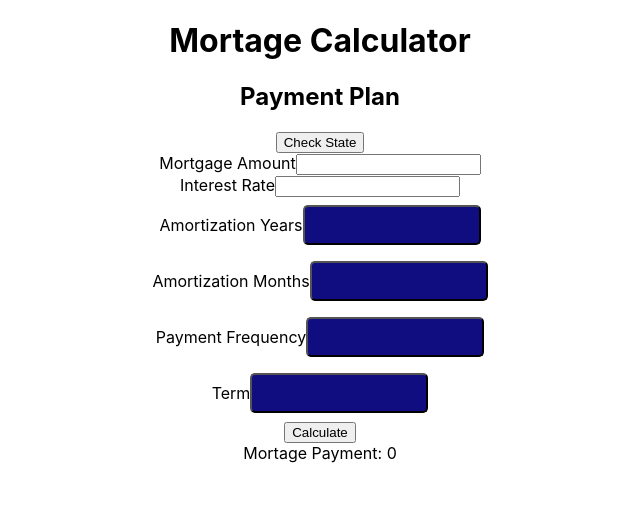
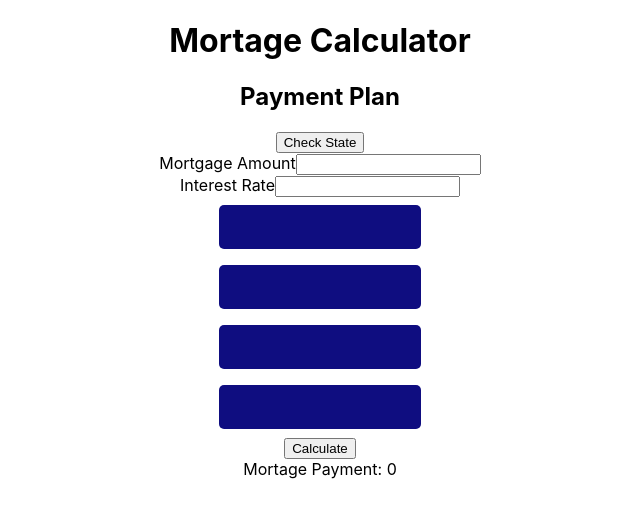
Before and after one commit to JadSafah/mortgage_calculator, a React (Create React App) app: page / in a window 1280 px wide. Shown: the top 518 px of the page, without its empty margins (320-960 px from the left). Built offline with nearby package versions, Linux system fonts and the light colour scheme.

Commit message:
edit css and added mocha

```diff
--- a/package.json
+++ b/package.json
@@ -6,6 +6,7 @@
     "@testing-library/jest-dom": "^4.2.4",
     "@testing-library/react": "^9.5.0",
     "@testing-library/user-event": "^7.2.1",
+    "mocha": "^8.1.0",
     "react": "^16.13.1",
     "react-dom": "^16.13.1",
     "react-scripts": "3.4.1"
--- a/src/App.css
+++ b/src/App.css
@@ -6,15 +6,28 @@
   position: relative;
   display: block;
   padding: 8px;
+  margin: auto;
 }
+
+.dd-header{
+  width:178px;
+  height:20px;
+  margin: auto;
+  background-color:#0f0d80 ;
+  padding:12px;
+  border-radius:5px;
+  font-weight:bold;
+  color:white;
+}
+
 .dd-list {
+  position: absolute;
   display: block;
-  list-style-type: none;
-  margin: 0;
+  margin: auto;
   padding: 8px;
   top:45px;
   right:0px;
-  width: 200px;
+  width: 100%;
   background-color: white;
   font-weight:bold;
   box-shadow: 0px 8px 16px 0px rgba(0,0,0,0.2);
@@ -31,25 +44,6 @@
 li:hover {
   background-color: #e5e5e5;
   color: white;
-}
-.dd-header{
-  width:178px;
-  height:40px;
-  background-color:#0f0d80 ;
-  padding:12px;
-  border-radius:5px;
-  font-weight:bold;
-  color:white;
-}
-.button:before{
-  content:"";
-  position:absolute;
-  width:0px;
-  height:0px;
-  border: 10px solid;
-  border-color: white transparent transparent transparent;
-  right:6px;
-  top:18px;
 }
 
 @media (prefers-reduced-motion: no-preference) {
--- a/src/Dropdown.js
+++ b/src/Dropdown.js
@@ -11,10 +11,9 @@
 
     return (
         <div className="dd-wrapper">
-            {props.title}
-            <button className="dd-header" onClick={() => handleDropdownClick()}>
+            <div className="dd-header" onClick={() => handleDropdownClick()}>
                 <div className="dd-header-title">{selected}</div>
-            </button>
+            </div>
             {open &&
                 <ul className="dd-list">
                     {props.items.map(item =>
```
Also changed, not shown: 1 other file (tests, documents, lock files or other folders).
